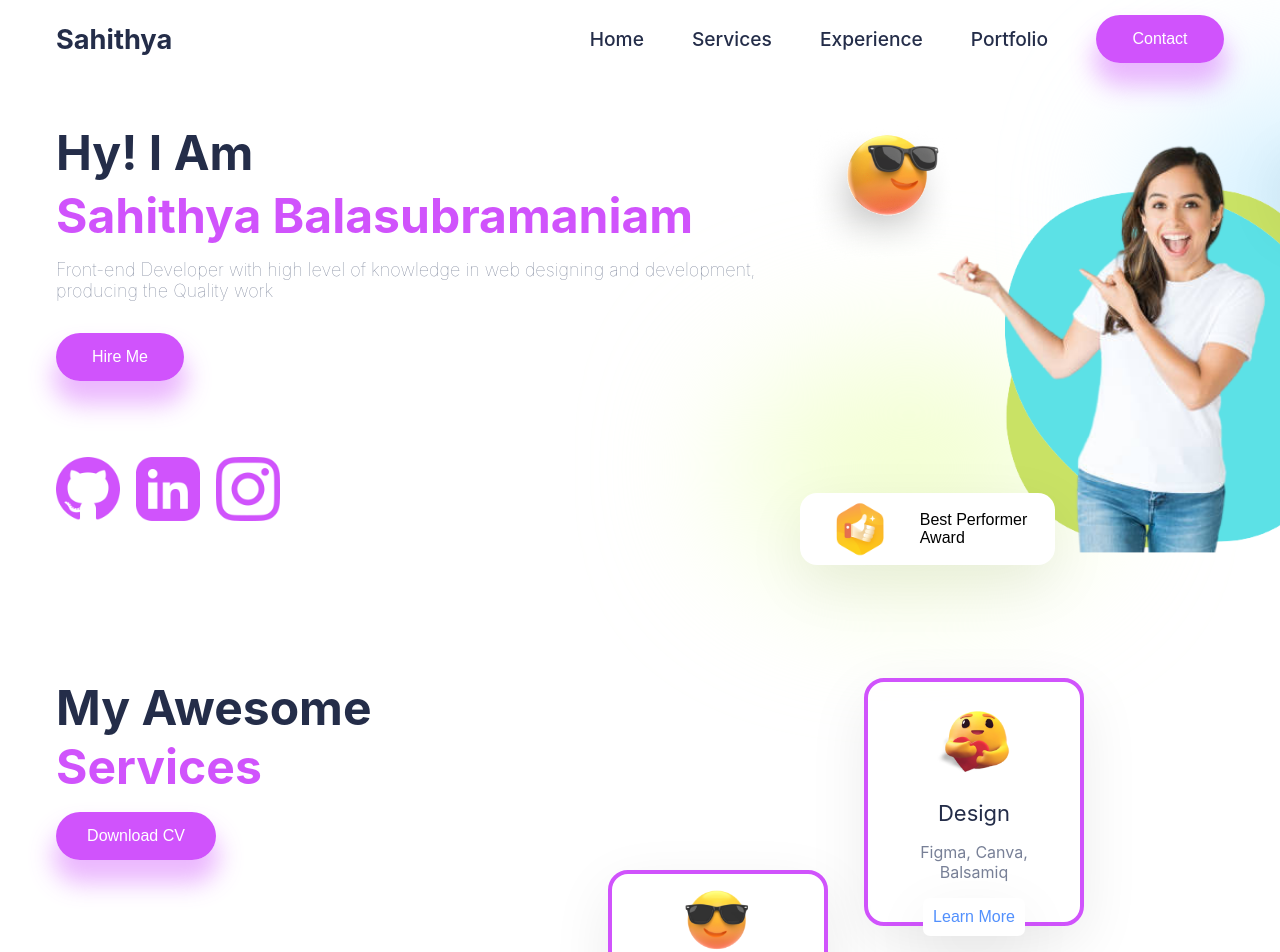
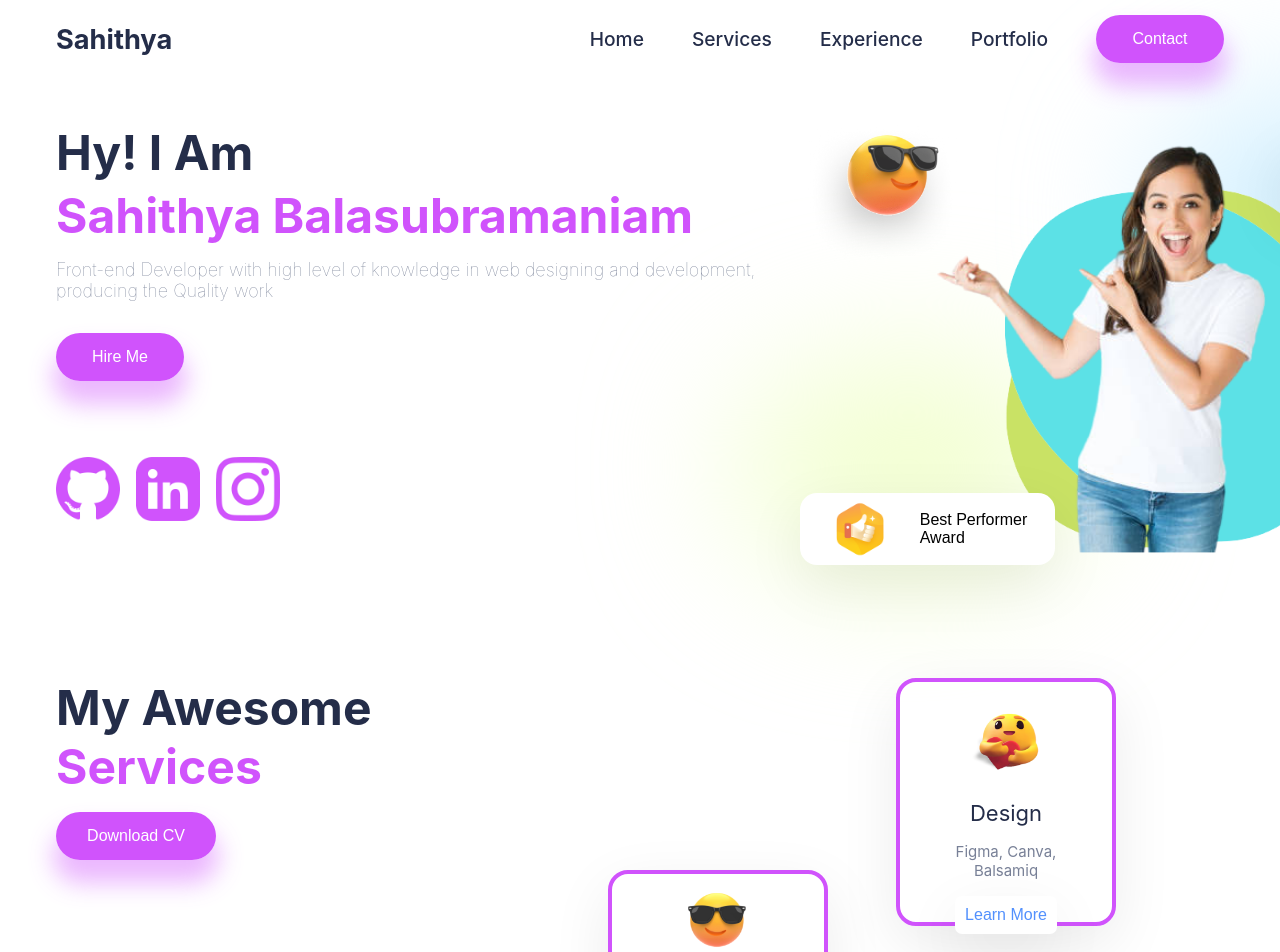
Before and after one commit to sahithyaba/Portfolio, a React (Create React App) app: page / in a window 1280 px wide. Shown: the top 952 px of the page. Built offline with nearby package versions, Linux system fonts and the light colour scheme.

Commit message:
Cards Style Edited

```diff
--- a/src/components/Card/Card.css
+++ b/src/components/Card/Card.css
@@ -21,11 +21,11 @@
 
   .card span:nth-of-type(2) {
     color: var(--gray);
-    font-size: 16px;
+    font-size: 15px;
   }
 
   .card > img {
-    transform: scale(0.65);
+    transform: scale(0.6);
     margin-bottom: -2rem;
     margin-top: -18px;
   }
--- a/src/components/Services/Services.jsx
+++ b/src/components/Services/Services.jsx
@@ -17,7 +17,7 @@ const Services = () => {
 
       {/* Right Side */}
       <div className="cards">
-        <div style={{ left: "14rem" }}>
+        <div style={{ left: "16rem" }}>
           <Card
             emoji={HeartEmoji}
             heading={"Design"}
```
